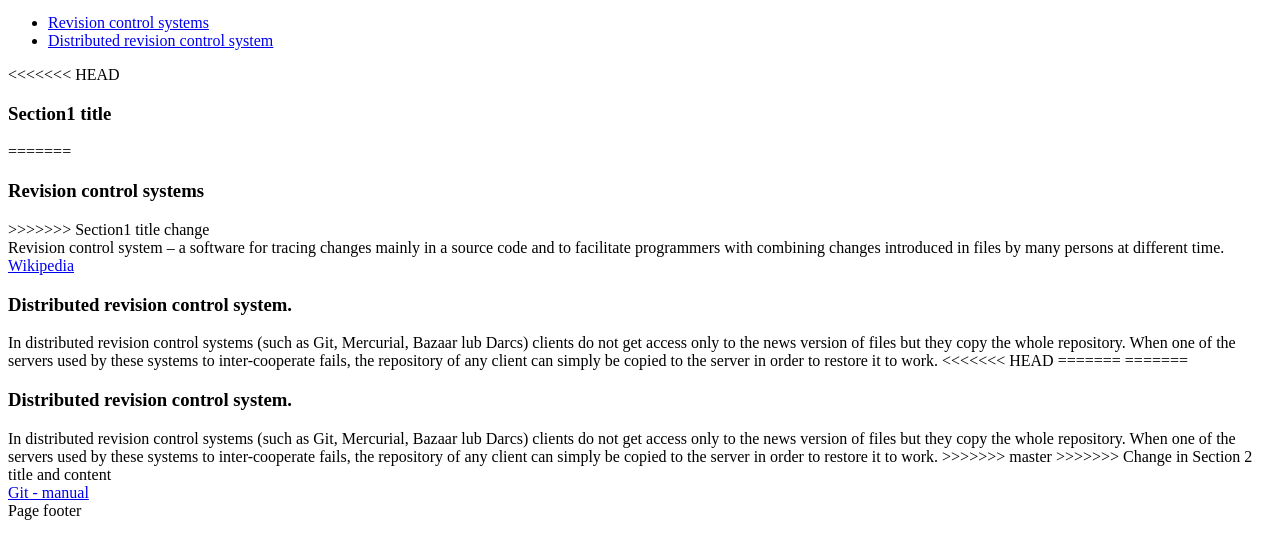
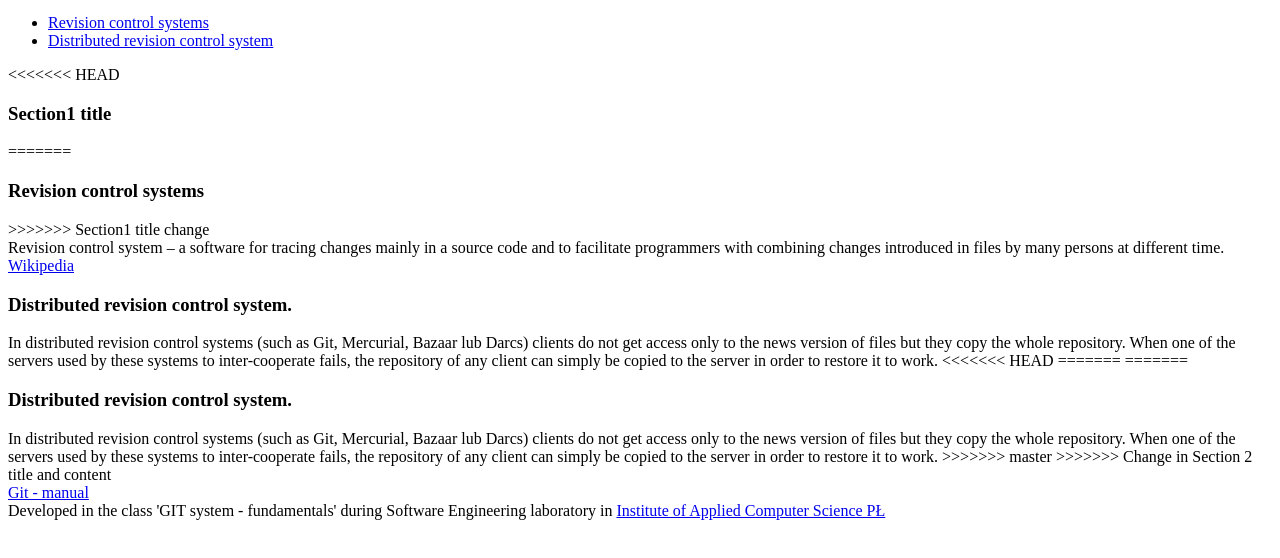
Before and after one commit to bartizo12/iislabpio_190136, a plain HTML site: page index.html in a window 1280 px wide. Shown: the part 46-604 px from the top of the page. Drawn offline with Linux system fonts and the light colour scheme.

Commit message:
Content of page footer added

```diff
--- a/index.html
+++ b/index.html
@@ -59,7 +59,7 @@
 			</footer>
 		</section>
 		<footer  class="navbar">
-			Page footer
+			Developed in the class 'GIT system - fundamentals' during Software Engineering laboratory in <a href="http://www.iis.p.lodz.pl/">Institute of Applied Computer Science PŁ</a>
 		</footer>
 	</body>
 </html>
```
